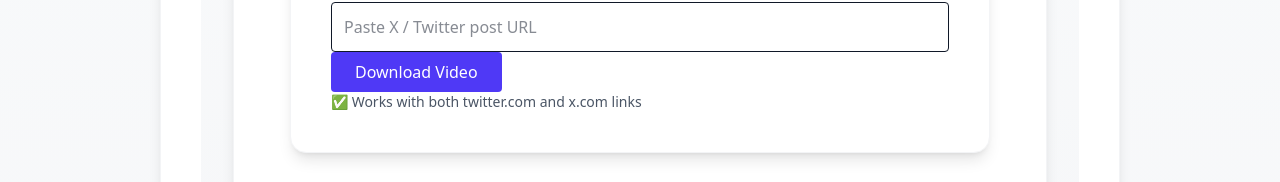
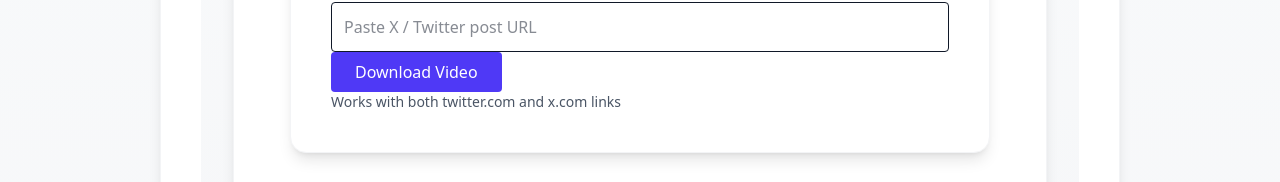
Before and after one commit to MicroTools-Hub/microtools-hub, a Next.js app: page /tools/x in a window 1280 px wide. Shown: the part 417-599 px from the top of the page. Built offline with nearby package versions, Linux system fonts and the light colour scheme; no server answers.

Commit message:
fix(tools): remove stray fences from x.js and restore route

```diff
--- a/pages/tools/x.js
+++ b/pages/tools/x.js
@@ -17,7 +17,7 @@ export default function XDownloader() {
     setError("");
     setLoading(true);
 
-    // ✅ direct backend download
+    //  direct backend download
     window.location.href = `${BACKEND}/api/download/twitter?url=${encodeURIComponent(
       url
     )}`;
@@ -51,13 +51,13 @@ export default function XDownloader() {
           disabled={loading}
           className="bg-indigo-600 hover:bg-indigo-700 disabled:opacity-60 text-white px-6 py-2 rounded"
         >
-          {loading ? "Downloading…" : "Download Video"}
+          {loading ? "Downloading" : "Download Video"}
         </button>
 
         {error && <p className="text-red-600">{error}</p>}
 
         <p className="text-sm text-gray-600">
-          ✅ Works with both twitter.com and x.com links
+           Works with both twitter.com and x.com links
         </p>
       </ToolLayout>
     </>
```
